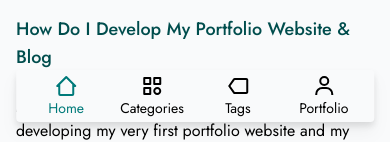
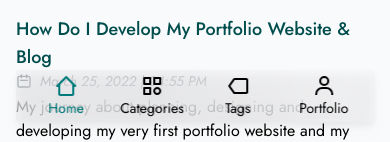
Before and after one commit to Muray1008/portfolio, a Next.js app: page /blog in a window 390 px wide. Shown: the part 706-848 px from the top of the page. Built offline with nearby package versions, Linux system fonts and the light colour scheme; no server answers.

Commit message:
:lipstick: update mobile nav to be glassmorphism

```diff
--- a/components/Header.tsx
+++ b/components/Header.tsx
@@ -135,7 +135,7 @@ const Header: React.FC = () => {
         </div>
       </div>
 
-      <nav className="fixed md:hidden bottom-4 z-30 left-1/2 transform -translate-x-1/2 bg-bglight dark:bg-carddark dark:text-textlight w-11/12 rounded drop-shadow-lg">
+      <nav className="fixed glassmorphism md:hidden bottom-4 z-30 left-1/2 transform -translate-x-1/2 bg-bglight dark:bg-carddark dark:text-textlight w-11/12 rounded drop-shadow-lg">
         <ul className="flex justify-evenly items-center py-1">
           {navLinks.map((navLink) => (
             <li key={navLink.url}>
--- a/components/blog/BlogHeader.tsx
+++ b/components/blog/BlogHeader.tsx
@@ -84,7 +84,7 @@ const BlogHeader: React.FC = () => {
         </div>
       </div>
 
-      <nav className="fixed md:hidden bottom-4 z-30 left-1/2 transform -translate-x-1/2 bg-bglight dark:bg-carddark dark:text-textlight w-11/12 rounded drop-shadow-lg">
+      <nav className="fixed glassmorphism md:hidden bottom-4 z-30 left-1/2 transform -translate-x-1/2 bg-bglight dark:bg-carddark dark:text-textlight w-11/12 rounded drop-shadow-lg">
         <ul className="flex justify-evenly items-center py-1">
           {navLinks.map((navLink) => (
             <li key={navLink.url}>
```
